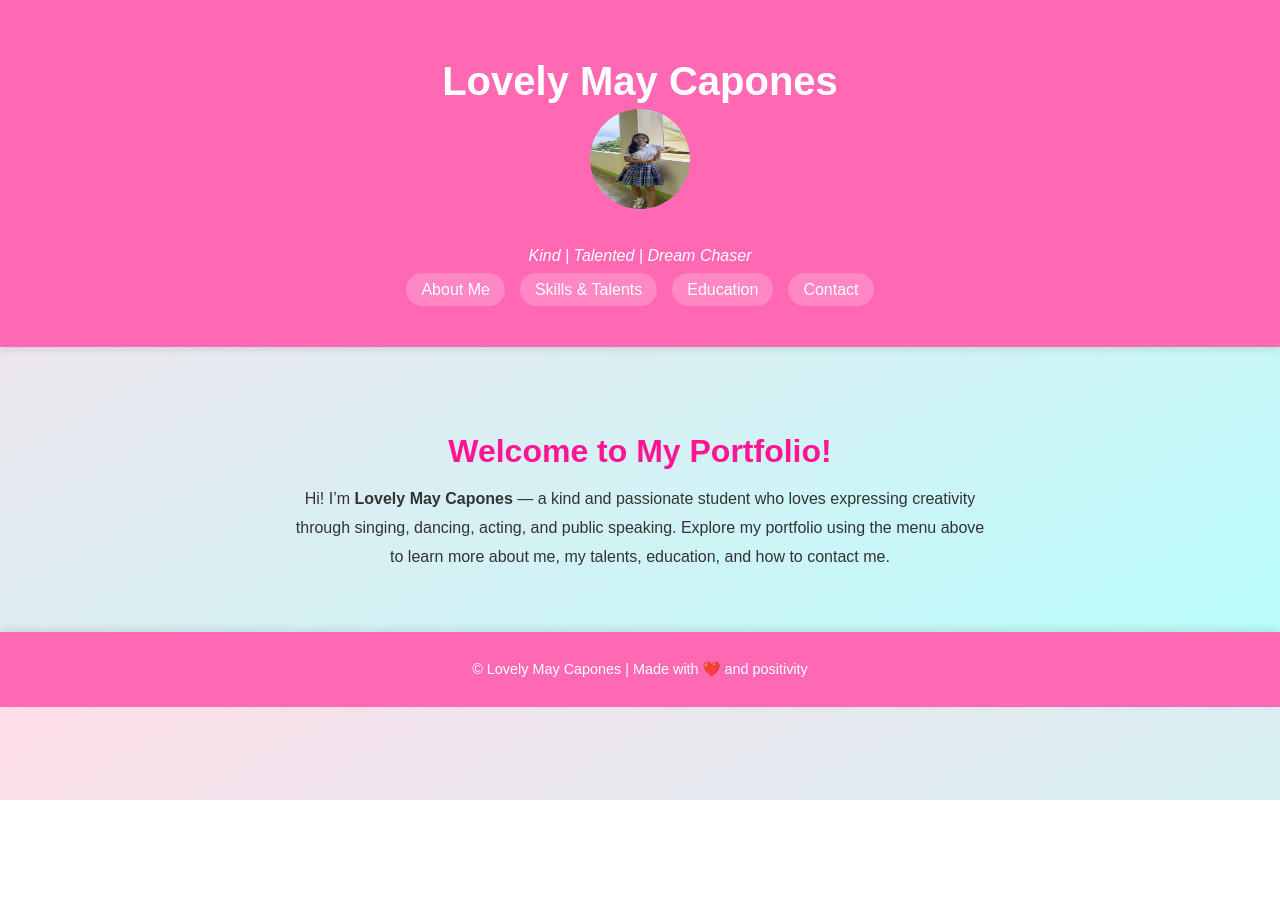
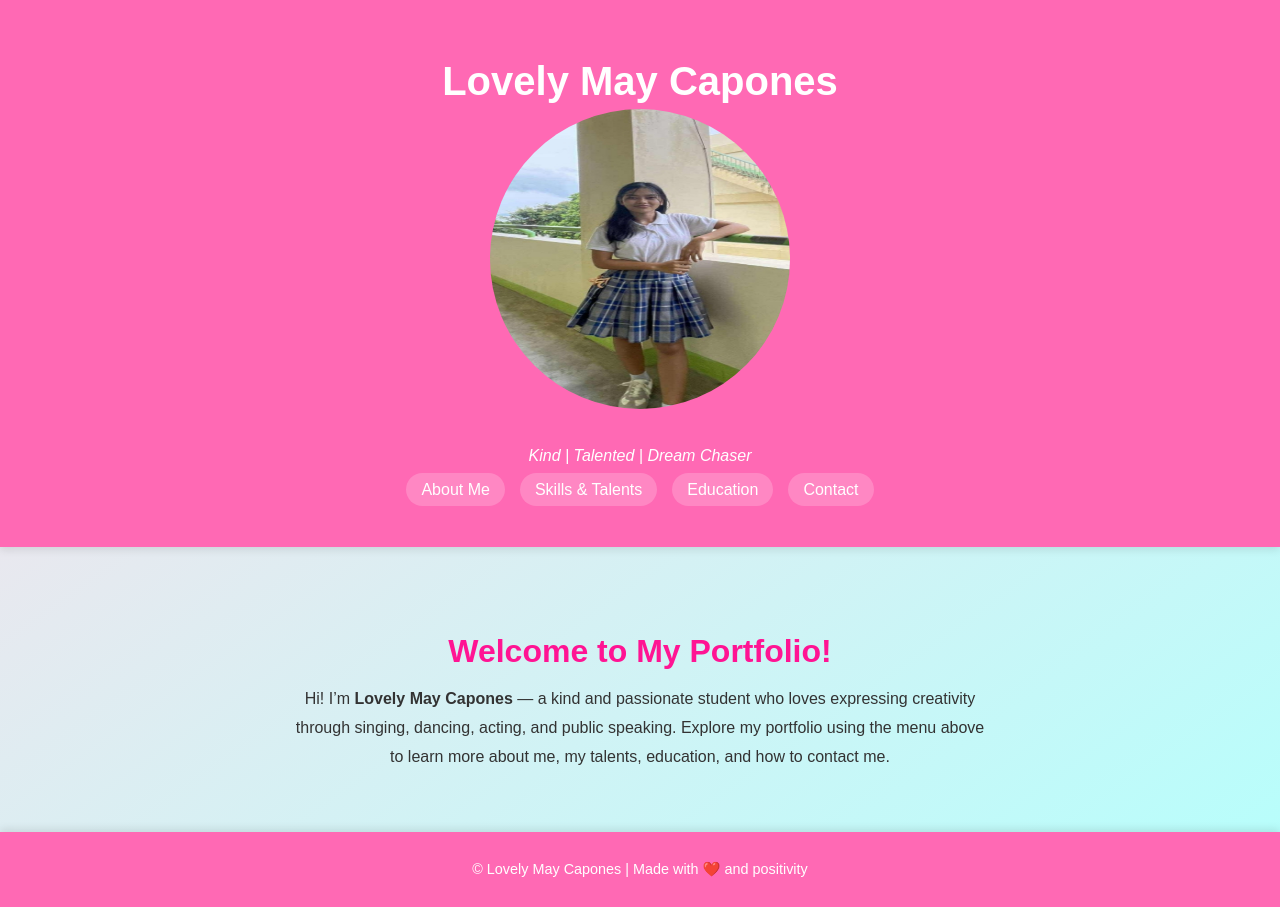
Before and after one commit to lovelycapones/lovelymay, a plain HTML site: page index.html in a window 1280 px wide. Before the commit the page ends 800 px from the top, so only its background shows below. Drawn offline with Linux system fonts and the light colour scheme.

Commit message:
Update index.html

```diff
--- a/index.html
+++ b/index.html
@@ -9,7 +9,7 @@
 <body>
   <header>
     <h1>Lovely May Capones</h1>
-    <img src="Screenshot_20251112-101857_1.png" height="100px", width="100px" style="border-radius: 50px;"><br><br>
+    <img src="Screenshot_20251112-101857_1.png" height="300px", width="300px" style="border-radius: 150px;"><br><br>
     <p>Kind | Talented | Dream Chaser</p>
     <nav>
       <ul>
```
